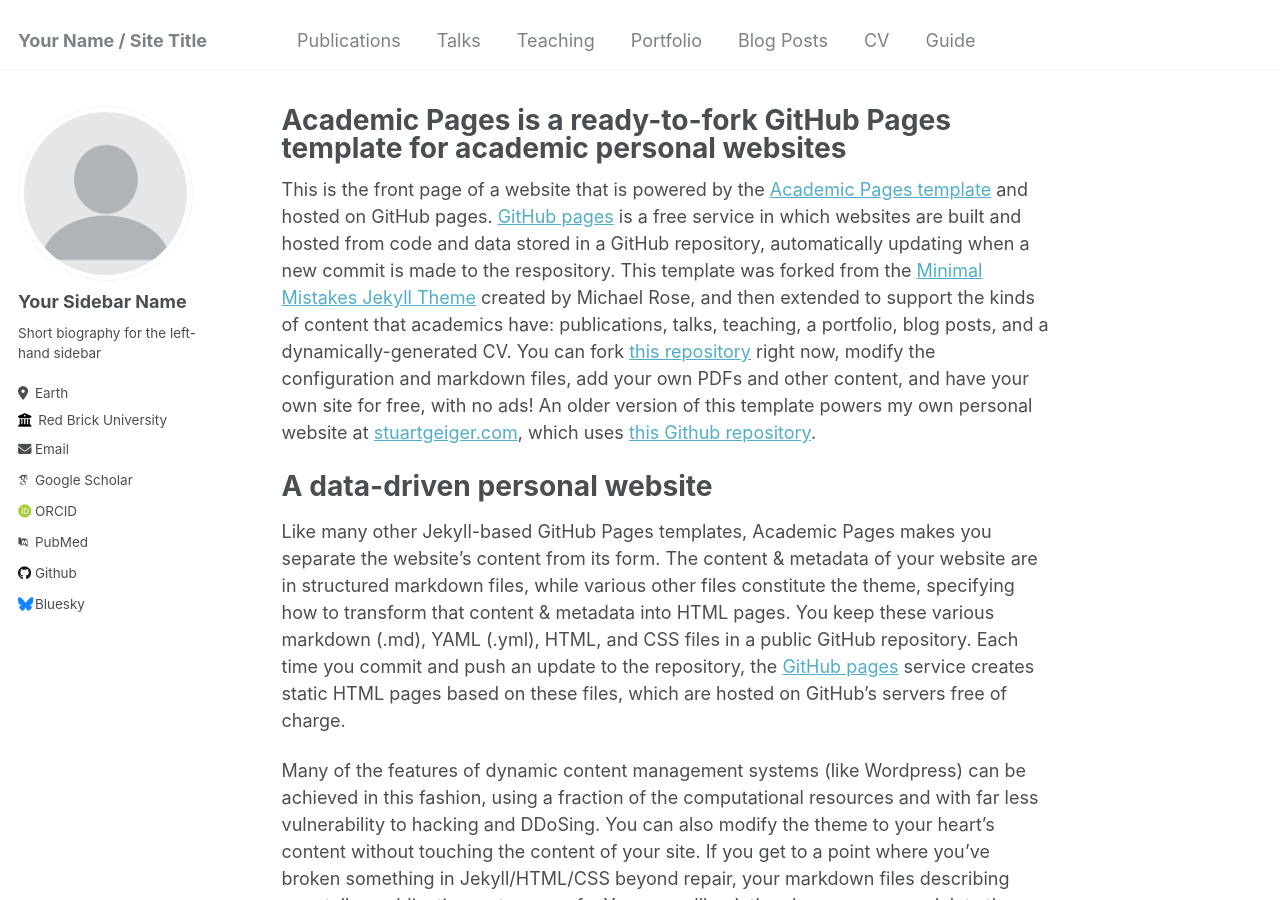
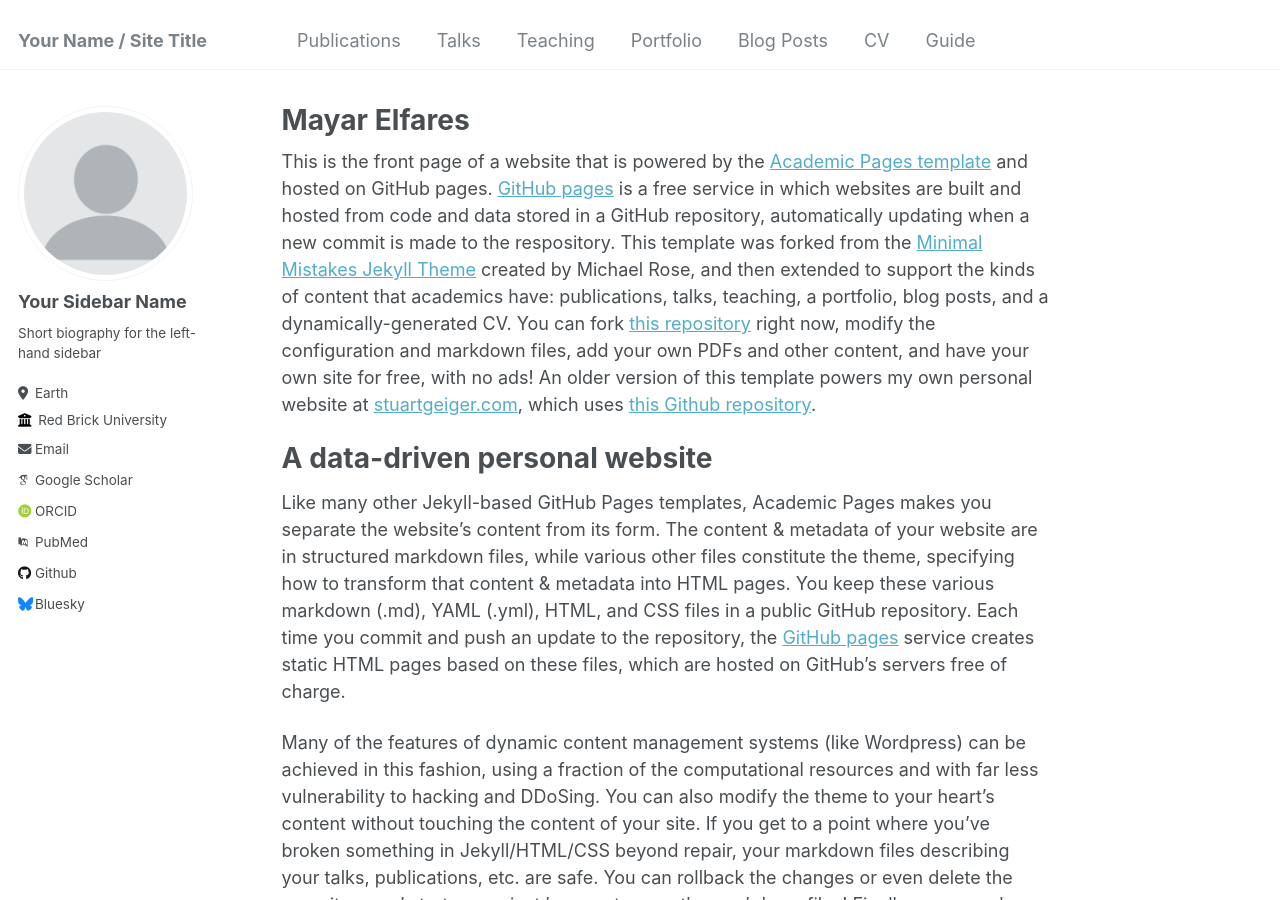
Before and after one commit to MayarAlfares/MayarAlfares.github.io, a Jekyll site: the page built from _pages/about.md, in a window 1280 px wide and 900 px high. Built offline with Jekyll 4.4.1, drawn with Linux system fonts in a browser that asks for light colours; some web fonts are replaced.

Commit message:
Update about.md

```diff
--- a/_pages/about.md
+++ b/_pages/about.md
@@ -1,6 +1,6 @@
 ---
 permalink: /
-title: "Academic Pages is a ready-to-fork GitHub Pages template for academic personal websites"
+title: "Mayar Elfares"
 author_profile: true
 redirect_from:
   - /about/
```
